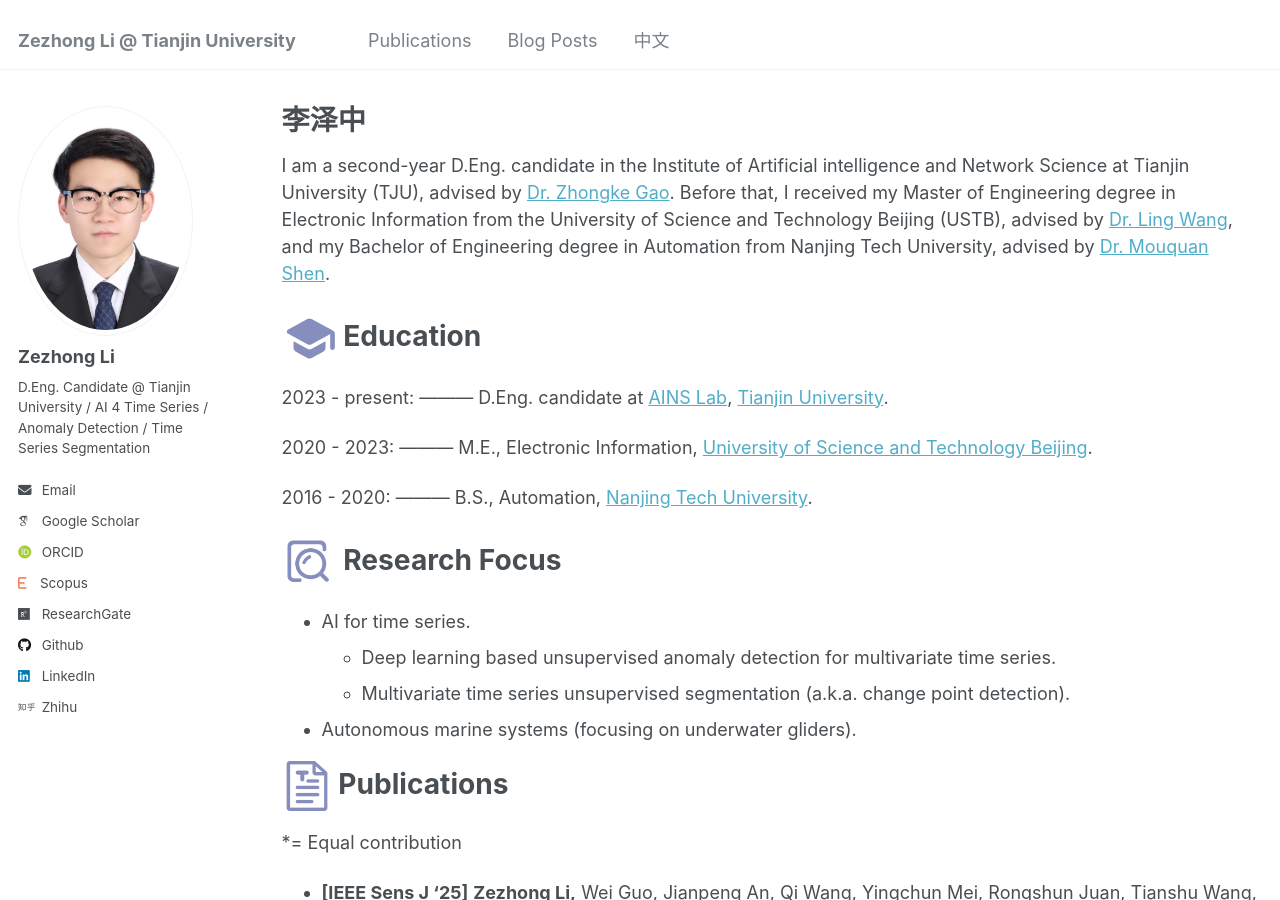
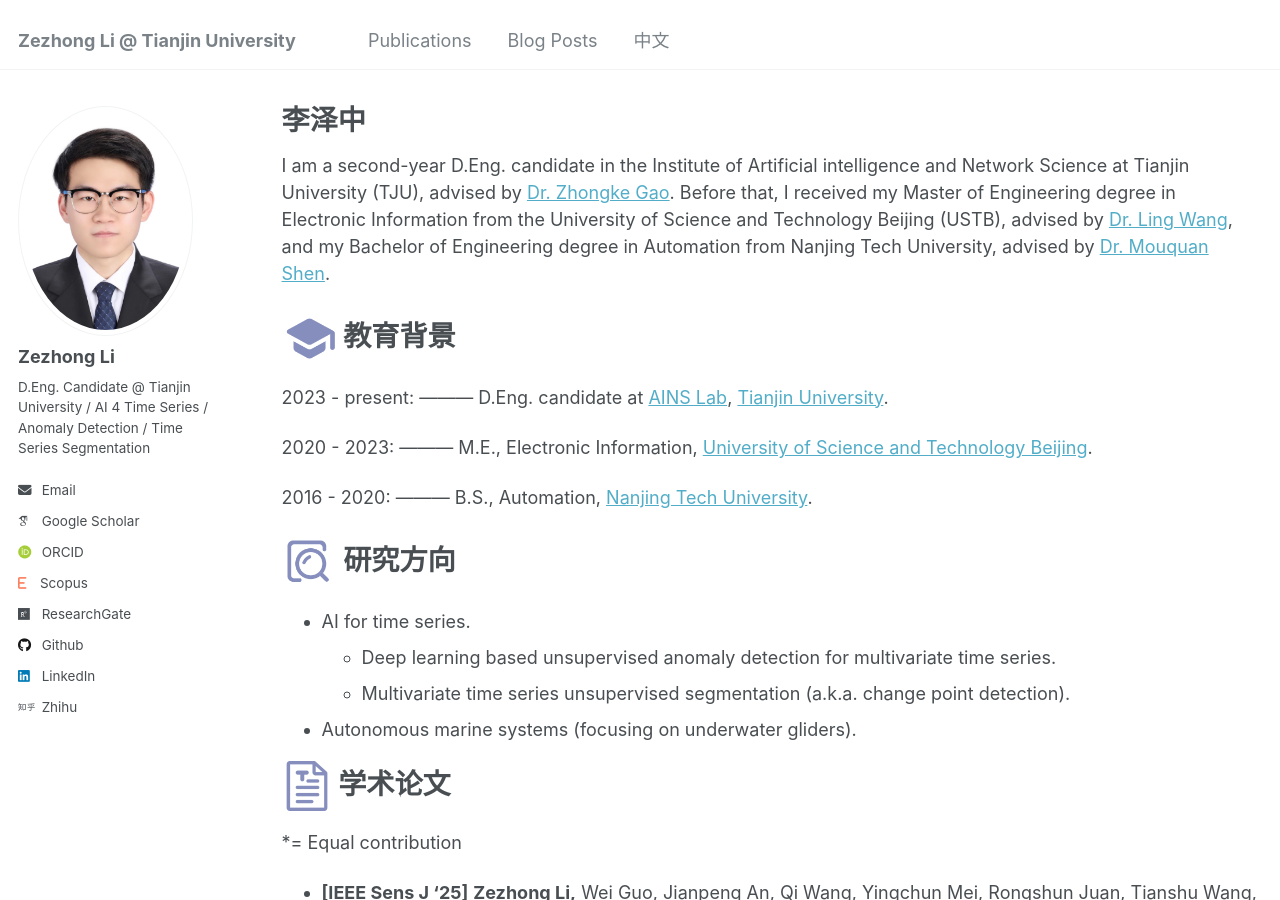
Before and after one commit to lzz19980125/lzz19980125.github.io, a Jekyll site: the page built from _pages/chinese.md, in a window 1280 px wide and 900 px high. Built offline with Jekyll 4.4.1, drawn with Linux system fonts in a browser that asks for light colours; some web fonts are replaced; some of the changed text lies outside the part shown.

Commit message:
Update chinese.md

```diff
--- a/_pages/chinese.md
+++ b/_pages/chinese.md
@@ -8,7 +8,7 @@ author_profile: true
 
 I am a second-year D.Eng. candidate in the Institute of Artificial intelligence and Network Science at Tianjin University (TJU), advised by [Dr. Zhongke Gao](https://ains.tju.edu.cn/info/1052/1057.htm). Before that, I received my Master of Engineering degree in Electronic Information from the University of Science and Technology Beijing (USTB), advised by [Dr. Ling Wang](https://faculty.ustb.edu.cn/LingWang1/zh_CN/index/77379/list/index.htm), and my Bachelor of Engineering degree in Automation from Nanjing Tech University, advised by [Dr. Mouquan Shen](https://eecs.njtech.edu.cn/info/1129/4881.htm).
 
-# <img src="../images/education_icon.png" width="55" height="50"> Education
+# <img src="../images/education_icon.png" width="55" height="50"> 教育背景
 
 2023 - present:  ---------  D.Eng. candidate at [AINS Lab](https://ains.tju.edu.cn/index.htm), [Tianjin University](https://www.tju.edu.cn/).
 
@@ -17,14 +17,14 @@ I am a second-year D.Eng. candidate in the Institute of Artificial intelligence
 2016 - 2020:      ---------  B.S., Automation, [Nanjing Tech University](https://www.njtech.edu.cn/).
 
 
-<img src="../images/focus_icon.png" width="55" height="50"> Research Focus
+<img src="../images/focus_icon.png" width="55" height="50"> 研究方向
 ======
 - AI for time series.
   - Deep learning based unsupervised anomaly detection for multivariate time series.
   - Multivariate time series unsupervised segmentation (a.k.a. change point detection).
 - Autonomous marine systems (focusing on underwater gliders).
 
-<img src="../images/paper_icon.png" width="50" height="50"> Publications
+<img src="../images/paper_icon.png" width="50" height="50"> 学术论文
 ======
 
 *= Equal contribution
@@ -52,7 +52,8 @@ I am a second-year D.Eng. candidate in the Institute of Artificial intelligence
 - **[JMSE '24]** Yv Jing, Chao Ma, Jianpeng An, **<u>Zezhong Li</u>**, Xinlin Sun, and Wei Guo, "**Nonstationary Control Parameter Prediction for Underwater Gliders
 Utilizing an Innovative Transformer-Based Model**", Journal of Marine Science and Engineering (JMSE), 2024. ([**link**](https://www.mdpi.com/2077-1312/12/11/2106))
 
-## Patents
+<img src="../images/paper_icon.png" width="50" height="50"> 专利发表
+======
 
 -  高忠科, **<u>李泽中</u>,** 郭威, 马伟, **基于数据序列的水下滑翔机异常检测方法:** CN202411159713.2. 2024-12-13. (公开)
 
@@ -61,7 +62,7 @@ Utilizing an Innovative Transformer-Based Model**", Journal of Marine Science an
 -  王玲, **<u>李泽中</u>,** **一种面向风力发电的多元时空数据概率预测方法及系统:** CN202311350618.6. 2024-04-05. (公开)
 
 
-# <img src="../images/work_icon.jpg" width="55" height="50"> Work Experience
+# <img src="../images/work_icon.jpg" width="55" height="50"> 工作经历
 
 - 2023.12 - 2024.1 --------- Intern, [Laoshan Laboratory](https://www.lsnl.cn/).
 
@@ -69,7 +70,7 @@ Utilizing an Innovative Transformer-Based Model**", Journal of Marine Science an
   - Advisor: [Dr. Zhongke Gao](https://imris.tju.edu.cn/info/1061/1231.htm)
 
 
-# <img src="../images/service.png" width="55" height="50"> Professional Service
+# <img src="../images/service.png" width="55" height="50"> 学术服务
 
 - **Reviewer**
   - 2025 **Reviewer** of <span style="color:rgb(95,181,206)">[Expert Systems with Applications](https://lzz19980125.github.io/files/Certificate_ESWA_Recognised.pdf)</span>.
```
